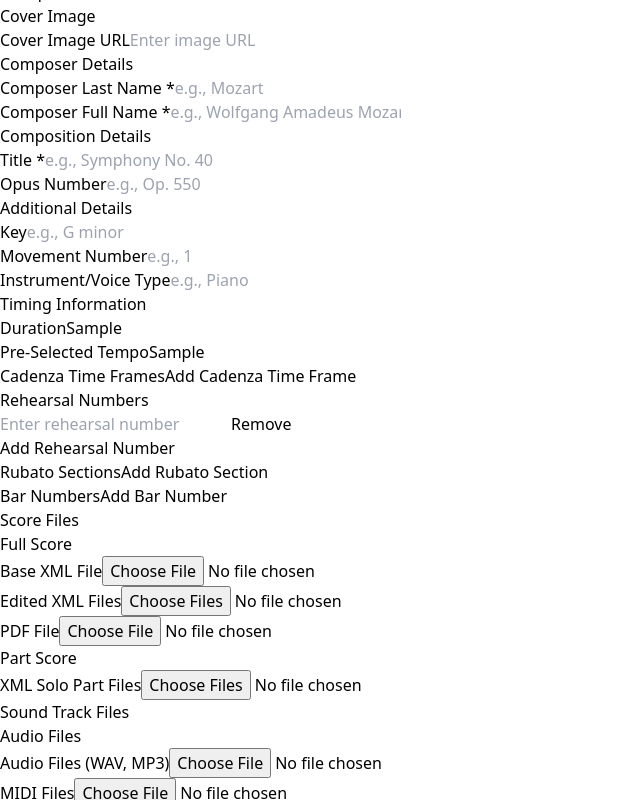
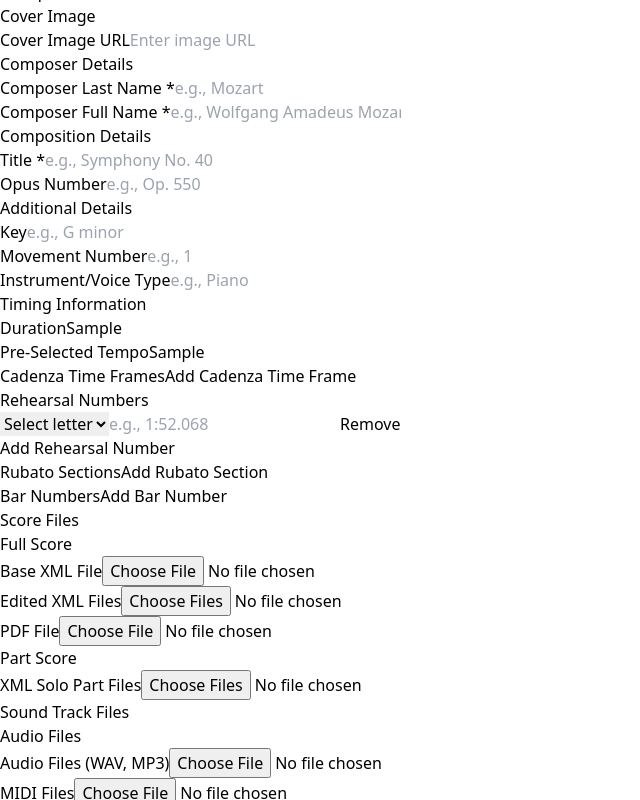
Before and after one commit to justinliuforever/music_frontend, a React (Vite) app: page /music/upload in a window 1280 px wide. Both pictures are taken after typing "Sample", "Sample" into the empty fields and a click on the button "Add Rehearsal Number". Shown: the part 571-1371 px from the top of the page, without its empty margins (0-640 px from the left). Built offline with nearby package versions, Linux system fonts and the light colour scheme.

Commit message:
SCRUM-31_change Rehearsal section

```diff
--- a/src/components/music_form/TimingInfoForm.jsx
+++ b/src/components/music_form/TimingInfoForm.jsx
@@ -137,14 +137,29 @@ export default function TimingInfoForm({
           <label className={labelClassName}>
             Rehearsal Numbers
           </label>
-          {formData.rehearsalNumbers.map((number, index) => (
-            <div key={index} className="mt-2.5 flex gap-2">
+          {formData.rehearsalNumbers.map((rehearsal, index) => (
+            <div key={index} className="mt-2.5 flex gap-2 items-center">
+              <select
+                value={rehearsal?.letter || ''}
+                onChange={(e) => handleArrayChange(e, index, 'rehearsalNumbers', 'letter')}
+                className={inputClassName}
+                disabled={!isEditing}
+              >
+                <option value="" disabled>
+                  Select letter
+                </option>
+                {Array.from({ length: 26 }, (_, i) => String.fromCharCode(65 + i)).map(letter => (
+                  <option key={letter} value={letter}>
+                    {letter}
+                  </option>
+                ))}
+              </select>
               <input
                 type="text"
-                value={number}
-                onChange={(e) => handleArrayChange(e, index, 'rehearsalNumbers')}
+                value={rehearsal?.time || ''}
+                onChange={(e) => handleArrayChange(e, index, 'rehearsalNumbers', 'time')}
                 className={inputClassName}
-                placeholder="Enter rehearsal number"
+                placeholder="e.g., 1:52.068"
                 disabled={!isEditing}
               />
               {isEditing && (
@@ -161,7 +176,7 @@ export default function TimingInfoForm({
           {isEditing && (
             <button
               type="button"
-              onClick={() => addArrayItem('rehearsalNumbers', '')}
+              onClick={() => addArrayItem('rehearsalNumbers', { letter: '', time: '' })}
               className="mt-2 inline-flex items-center px-3 py-1.5 border border-gray-300 rounded-md text-sm font-medium text-gray-700 bg-white hover:bg-gray-50"
             >
               Add Rehearsal Number
@@ -257,7 +272,12 @@ TimingInfoForm.propTypes = {
         ending: PropTypes.string,
       })
     ),
-    rehearsalNumbers: PropTypes.arrayOf(PropTypes.string),
+    rehearsalNumbers: PropTypes.arrayOf(
+      PropTypes.shape({
+        letter: PropTypes.string,
+        time: PropTypes.string,
+      })
+    ),
     rubatoSections: PropTypes.arrayOf(PropTypes.string),
     barNumbers: PropTypes.arrayOf(PropTypes.oneOfType([
       PropTypes.number,
```
